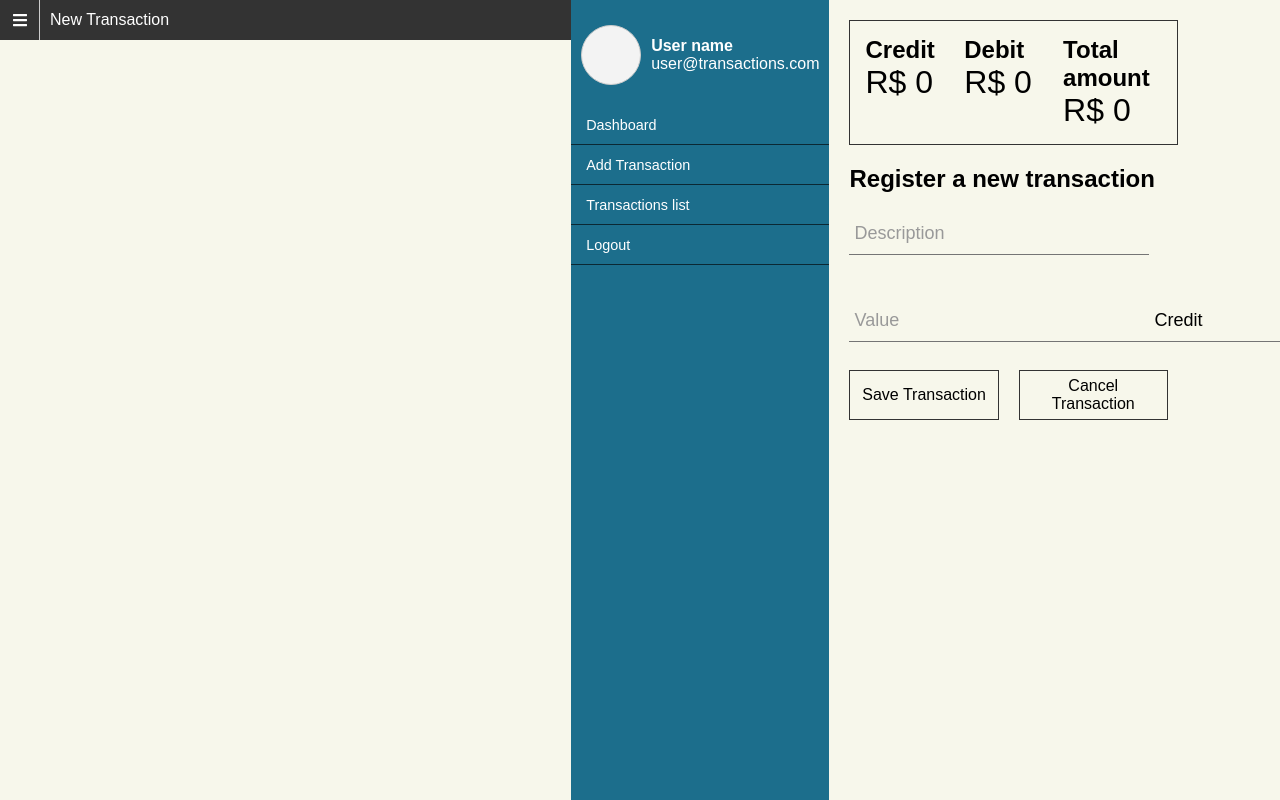
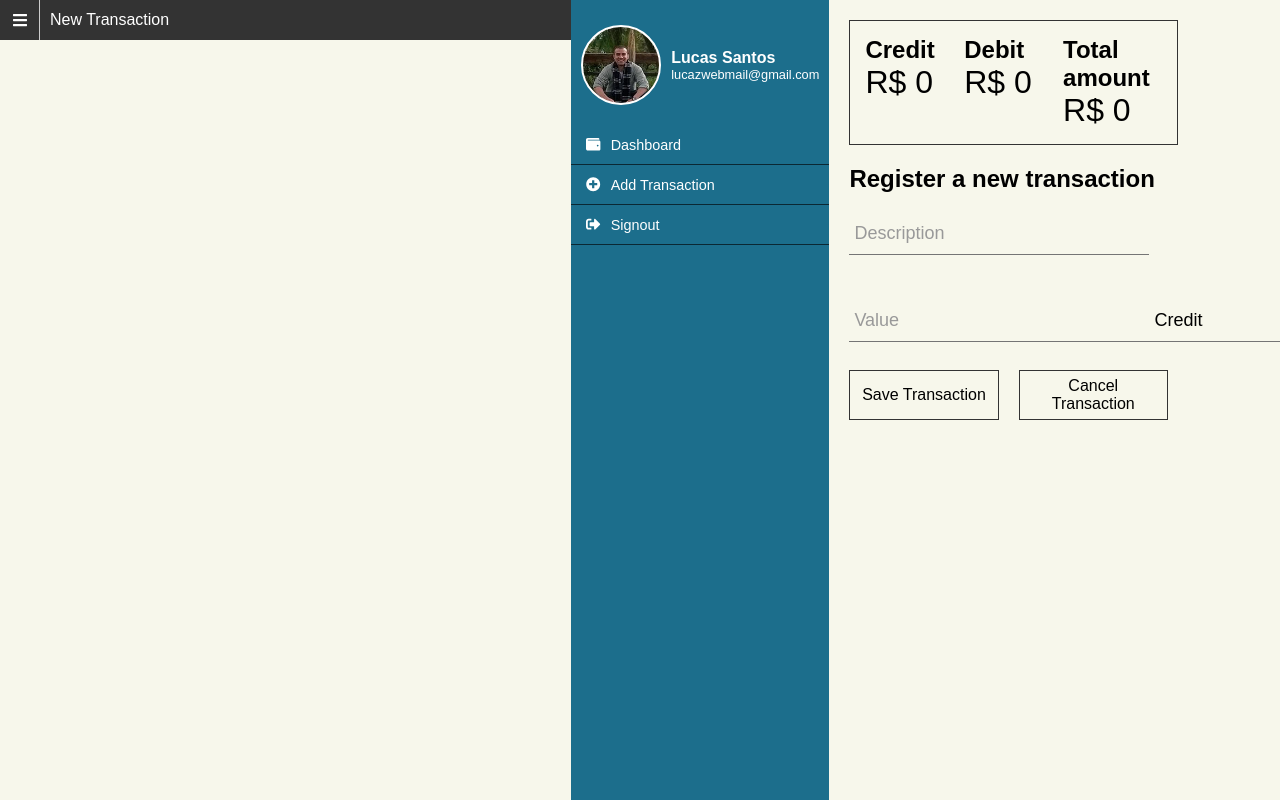
Before and after one commit to lucazweb/transactions-manager-app, a React (Create React App) app: page /new-transaction in a window 1280 px wide. Built offline with nearby package versions, Linux system fonts and the light colour scheme; no server answers; the database is empty; a web font is replaced by a local one.

Commit message:
Add PropTypes for main components / Sidebar Icons
Basic PropTypes for components and some adjustments
in Sidebar with icons and mock user photo and info

```diff
--- a/src/components/ConfirmDeletionDialog/index.js
+++ b/src/components/ConfirmDeletionDialog/index.js
@@ -1,4 +1,5 @@
 import React, { Fragment } from 'react';
+import PropTypes from 'prop-types';
 import { connect } from 'react-redux';
 import { bindActionCreators } from 'redux';
 import { DeleteTransaction } from '../../service/FireService';
@@ -19,7 +20,7 @@ const ConfirmDeletionDialog = ({selectedTransaction, clearTransaction, removeTra
   <Fragment>
     {
         selectedTransaction && (
-            <div class="transaction-detail-overflow">
+            <div className="transaction-detail-overflow">
                 <div className="transaction-detail-modal">
                     <button onClick={() => clearTransaction()} className="btn-close"><FontAwesomeIcon icon={faTimes} /></button>
                     <div className="transaction-modal-header">
@@ -44,6 +45,16 @@ const ConfirmDeletionDialog = ({selectedTransaction, clearTransaction, removeTra
   </Fragment>
 );
 
+ConfirmDeletionDialog.propTypes = {
+  selectedTransaction: PropTypes.shape({
+    id: PropTypes.string,
+    data: PropTypes.arrayOf(PropTypes.object)
+  }),
+  clearTransaction: PropTypes.func,
+  removeTransactionReq: PropTypes.func,
+  removeTransactionSuccess: PropTypes.func
+}
+
 const mapStateToProps = ({transactions}) => ({
   selectedTransaction: transactions.selectedTransaction
 });
--- a/src/components/Sidebar/index.js
+++ b/src/components/Sidebar/index.js
@@ -1,23 +1,25 @@
 import React from 'react';
 import { Link } from 'react-router-dom';
+import { FontAwesomeIcon } from '@fortawesome/react-fontawesome';
+import { faWallet, faPlusCircle, faSignOutAlt } from '@fortawesome/free-solid-svg-icons';
+import mockphoto from './lucazweb_placeholder.jpg';
 import './style.scss';
 
 const Sidebar = () => (
     <aside>
         <div className="user-profile">
-            <div className="user-photo"></div>
+            <div className="user-photo" style={{backgroundImage: `url(${mockphoto})`}}></div>
             <div className="user-info">
-                <h2>User name</h2>
-                <span>user@transactions.com</span>
+                <h2>Lucas Santos</h2>
+                <span>lucazwebmail@gmail.com</span>
             </div>
         </div>
 
         <nav className="sidebar-menu">
             <ul>
-                <li><Link to='/'>Dashboard</Link></li>
-                <li><Link to='/new-transaction'>Add Transaction</Link></li>
-                <li><a href="#">Transactions list</a></li>
-                <li><a href="#">Logout</a></li>
+                <li><Link to='/'> <FontAwesomeIcon icon={faWallet} /> <span>Dashboard </span></Link></li>
+                <li><Link to='/new-transaction'><FontAwesomeIcon icon={faPlusCircle} /><span>Add Transaction </span></Link></li>
+                <li><a><FontAwesomeIcon icon={faSignOutAlt} /><span>Signout</span></a></li>
             </ul>
         </nav>
     </aside>
--- a/src/components/Sidebar/style.scss
+++ b/src/components/Sidebar/style.scss
@@ -22,13 +22,17 @@ aside{
         color: white;
         .user-photo{
             display: flex;
-            width: 60px;
-            height: 60px;
+            width: 80px;
+            height: 80px;
             border-radius: 50%;
             background-color: $color-placeholder;
+            filter: grayscale(20%);
+            background-size: 110%;
+            background-position: center;
+            background-repeat: no-repeat;
             align-self: auto;
             flex-shrink: 0;
-            border: 1px solid #ccc;
+            border: 2px solid white;
         }
 
         .user-info{
@@ -39,6 +43,9 @@ aside{
                 font-size: 1em;
                 margin: 0;
                 padding: 0;
+            }
+            span{
+              font-size: 0.8em;
             }
         }
     }
@@ -72,16 +79,19 @@ aside{
                 }
 
                 a{
-                    @include flex-vertical();
+                    @include flex-horizontal();
 
                     height: 40px;
-                    align-items: flex-start;
-                    justify-content: center;
+                    align-items: center;
+                    justify-content: flex-start;
                     width: 100%;
                     font-size: 0.9em;
                     color: $color-menu-item-color;
                     text-decoration: none;
                     text-align: left;
+                    span{
+                      margin-left: 10px;
+                    }
 
                 }
 
--- a/src/store/reducers/transactions.js
+++ b/src/store/reducers/transactions.js
@@ -11,7 +11,7 @@ const INITIAL_STATE = {
     loading: false,
     selectedTransaction: null,
     isMobileMenuOpen: false,
-    currentView: 'Home'
+    currentView: 'Dashboard'
 };
 
 const handleAmount = (transactions, category) => {
```
Also changed, not shown: src/components/TransactionsDisplay/index.js (+10 -0 lines), src/components/TransactionsForm/index.js (+9 -0 lines), src/components/TransactionsList/index.js (+7 -1 lines), src/components/Sidebar/lucazweb_placeholder.jpg (added), src/components/Sidebar/user_unknow.jpg (added).
